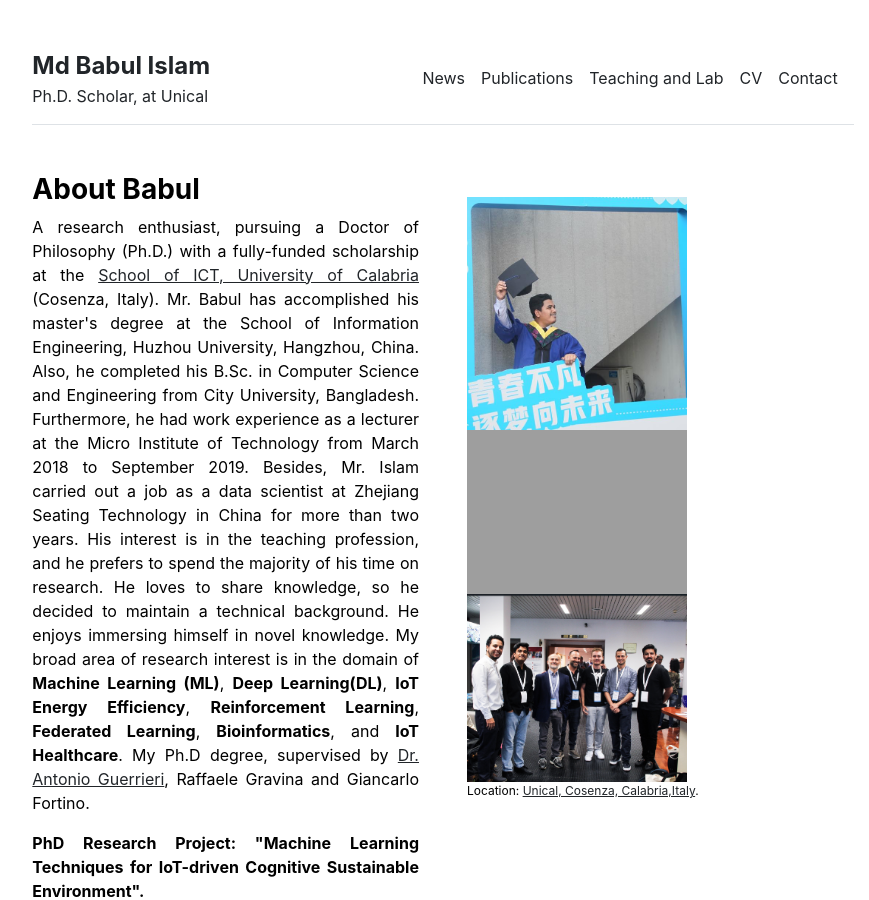
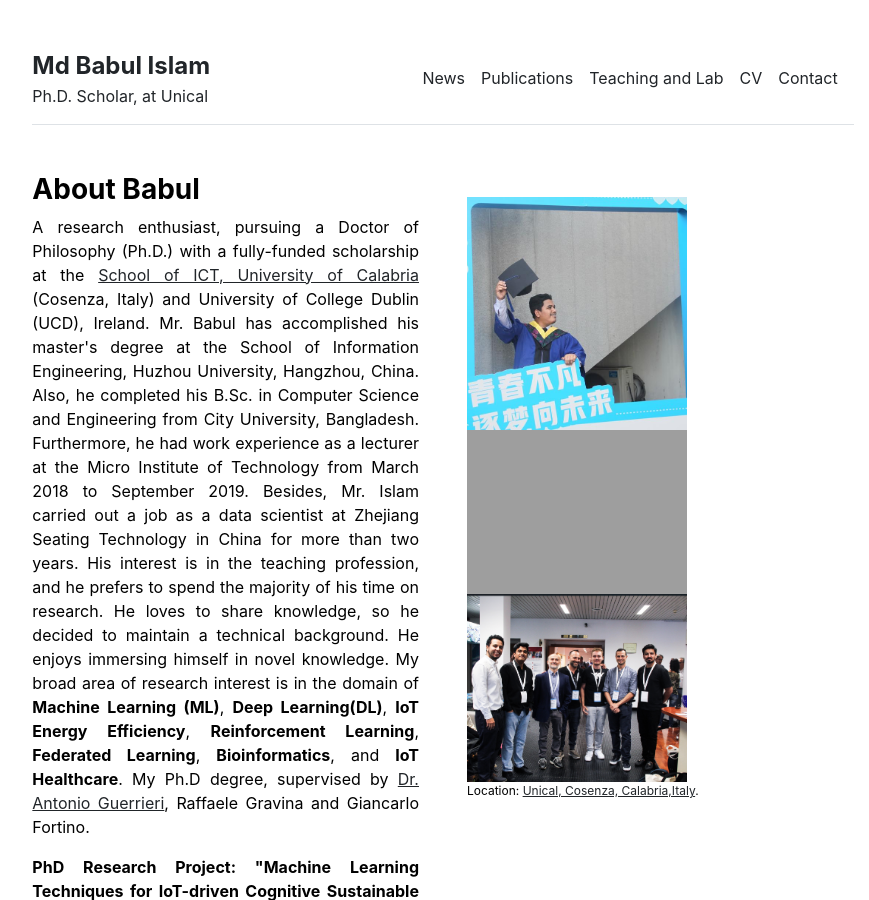
Before and after one commit to babulcseian/babulcseian.github.io, a Jekyll site: the page built from index.md, in a window 1280 px wide and 900 px high. Shown: the whole window, without its empty margins (197-1066 px from the left). Built offline with Jekyll 4.4.1, drawn with Linux system fonts in a browser that asks for light colours; a style sheet for code colours, icons or effects is not loaded.

Commit message:
Update home.html

```diff
--- a/_layouts/home.html
+++ b/_layouts/home.html
@@ -5,7 +5,7 @@
 <div class="row g-5 mb-5">
   <div class="col-md-6">
     <h3 class="fw-bold">About Babul</h3>
-     <p align="justify"> A research enthusiast, pursuing a Doctor of Philosophy (Ph.D.) with a fully-funded scholarship at the <a class="other" href='https://dottorato.dimes.unical.it/students/md-babul-islam'>School of ICT, University of Calabria</a> (Cosenza, Italy). Mr. Babul has accomplished his master's degree at the School of Information Engineering, Huzhou University, Hangzhou, China. Also, he completed his B.Sc. in Computer Science and Engineering from City University, Bangladesh.
+     <p align="justify"> A research enthusiast, pursuing a Doctor of Philosophy (Ph.D.) with a fully-funded scholarship at the <a class="other" href='https://dottorato.dimes.unical.it/students/md-babul-islam'>School of ICT, University of Calabria</a> (Cosenza, Italy) and University of College Dublin (UCD), Ireland. Mr. Babul has accomplished his master's degree at the School of Information Engineering, Huzhou University, Hangzhou, China. Also, he completed his B.Sc. in Computer Science and Engineering from City University, Bangladesh.
        Furthermore, he had work experience as a lecturer at the Micro Institute of Technology from March 2018 to September 2019.
        Besides, Mr. Islam carried out a job as a data scientist at Zhejiang Seating Technology in China for more than two years.
        His interest is in the teaching profession, and he prefers to spend the majority of his time on research.
```
